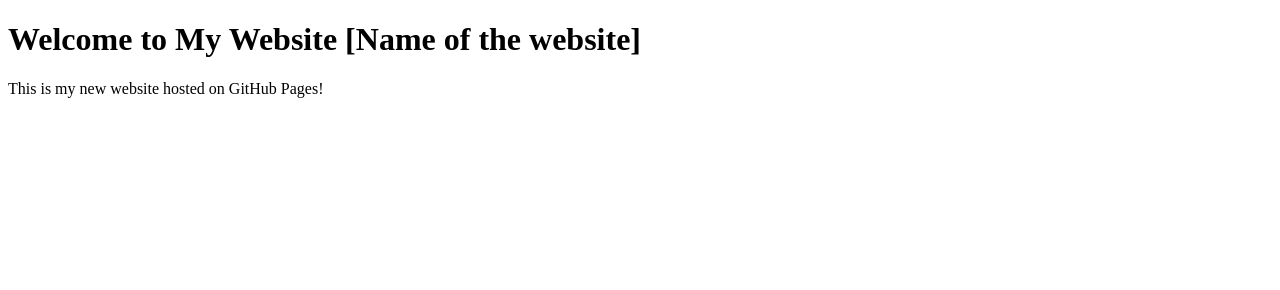
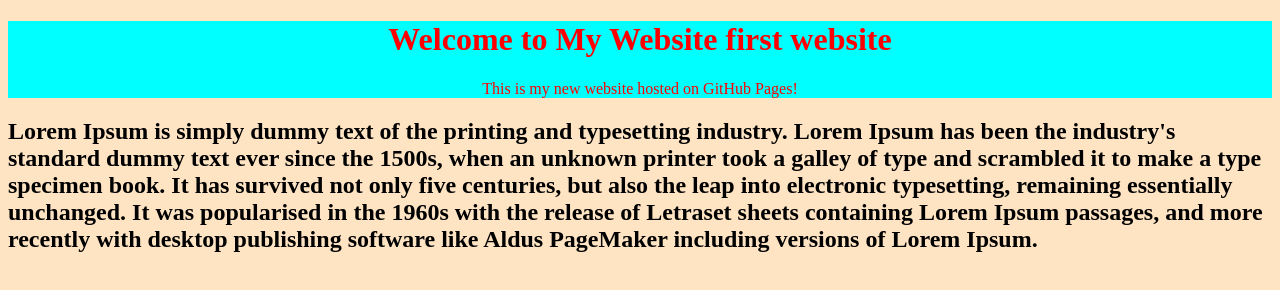
Before and after one commit to aayush-0811/githubtest, a plain HTML site: page hello.html in a window 1280 px wide. Drawn offline with Linux system fonts and the light colour scheme.

Commit message:
Add files via upload

```diff
--- a/hello.html
+++ b/hello.html
@@ -11,25 +11,41 @@
     <meta http-equiv=”X-UA-Compatible” content=”ie=edge”>
 
     <title>My Website [Name of the website]</title>
+    <style>
+        body {
+            background-color: bisque;
 
-</head>
-    <style>
-        .heading {
+
+        }
+
+        main {
             background-color: aqua;
             color: red;
             text-align: center;
         }
     </style>
+
+</head>
+
 <body>
 
     <main>
 
-        <h1>Welcome to My Website [Name of the website]</h1>
+        <h1 classname="heading">Welcome to My Website first website</h1>
 
         <p>This is my new website hosted on GitHub Pages!</p>
 
     </main>
 
+    <h2 style="position: relative;">
+        Lorem Ipsum is simply dummy text of the printing and typesetting industry. Lorem Ipsum has been the industry's
+        standard dummy text ever since the 1500s, when an unknown printer took a galley of type and scrambled it to make
+        a type specimen book. It has survived not only five centuries, but also the leap into electronic typesetting,
+        remaining essentially unchanged. It was popularised in the 1960s with the release of Letraset sheets containing
+        Lorem Ipsum passages, and more recently with desktop publishing software like Aldus PageMaker including versions
+        of Lorem Ipsum.
+    </h2>
+
 </body>
 
 </html>
```
